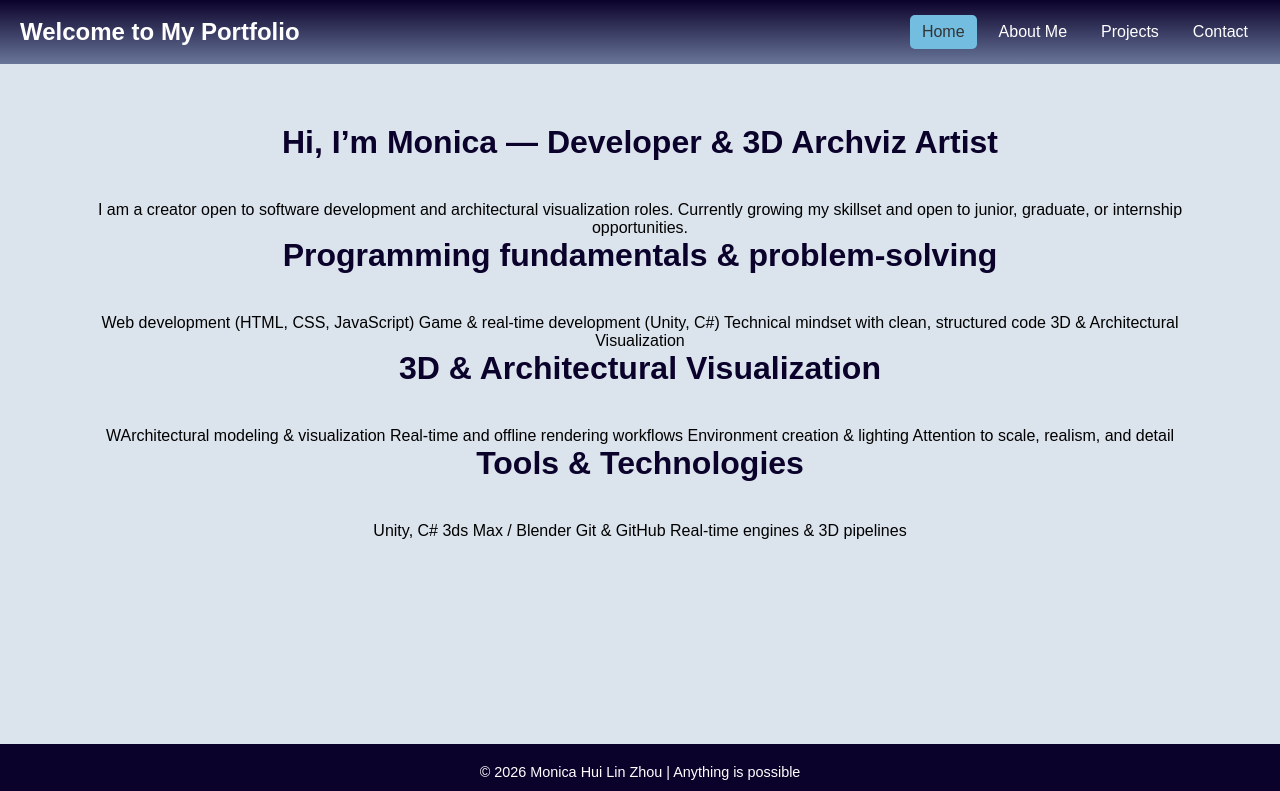
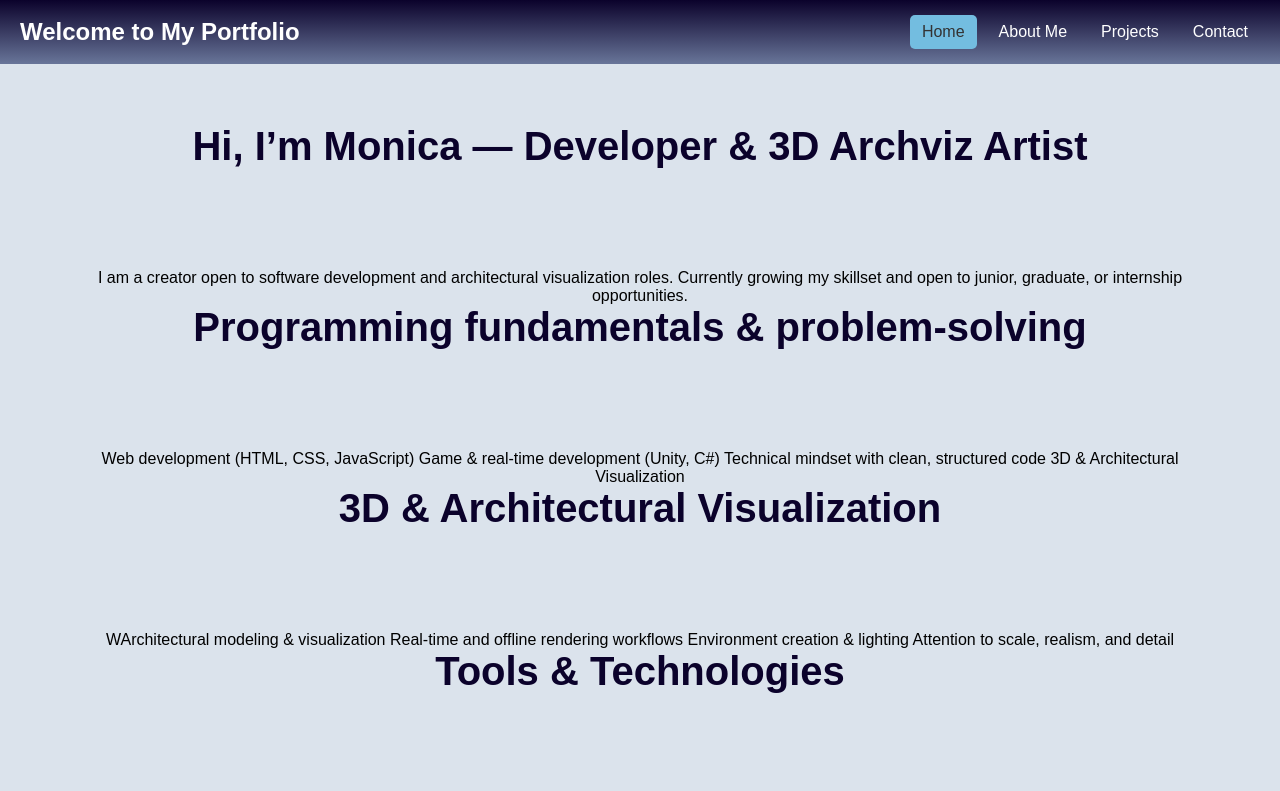
Before and after one commit to ArcticsRain/MonicaWebsite, a website: page index.html in a window 1280 px wide. Shown: the top 791 px of the page. Drawn offline with Linux system fonts and the light colour scheme.

Commit message:
Update style.css

```diff
--- a/style.css
+++ b/style.css
@@ -81,8 +81,8 @@ section {
 }
 
 section h2 {
-  font-size: 2rem;
-  margin-bottom: 40px;
+  font-size: 2.5rem;
+  margin-bottom: 100px;
   color: #0b022b;
 }
 
```
